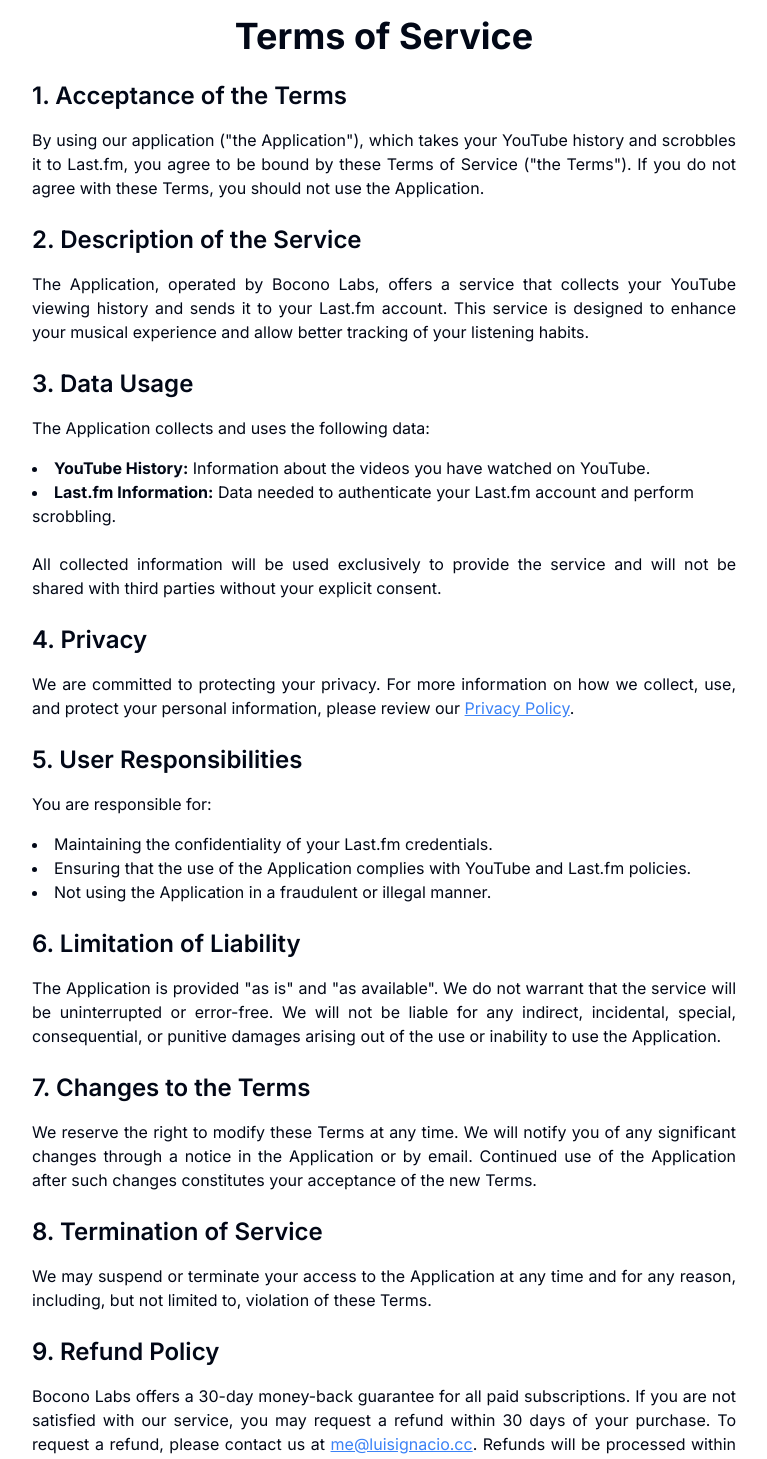
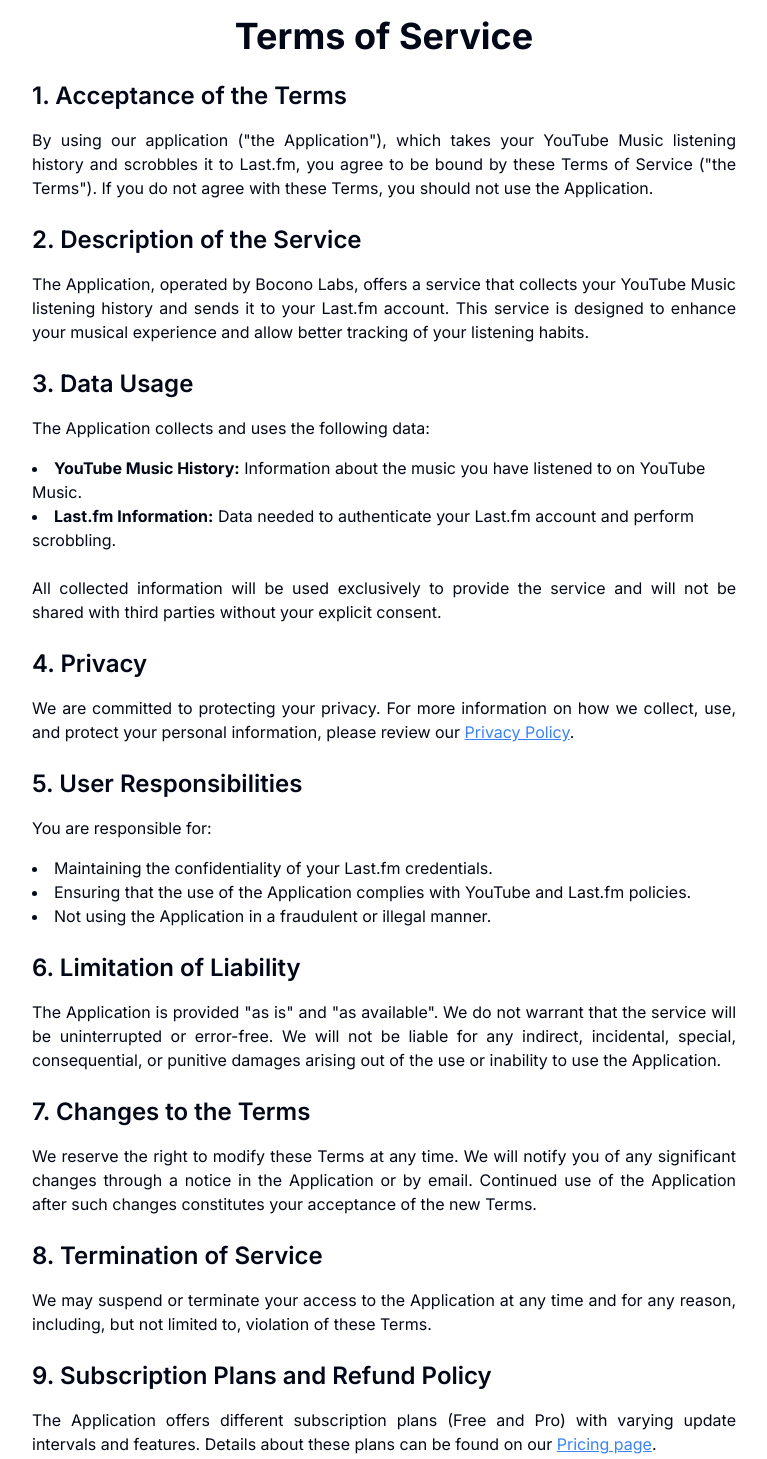
Before and after one commit to luisignaciocc/ytmusic-scrobbler-web, a Next.js app in the folder apps/web/: page /terms in a window 1280 px wide. Shown: the part 120-1579 px from the top of the page, without its empty margins (256-1023 px from the left). Built offline with nearby package versions, Linux system fonts and the light colour scheme; no server answers.

Commit message:
feat: update YouTube Music references in privacy and terms pages, clarify subscription plan details and update listening interval information

```diff
--- a/apps/web/app/page.tsx
+++ b/apps/web/app/page.tsx
@@ -201,8 +201,9 @@
                 </p>
                 <ul className="max-w-[900px] text-gray-500 md:text-xl/relaxed lg:text-base/relaxed xl:text-xl/relaxed dark:text-gray-400 space-y-2">
                   <li>
-                    • Every 5 minutes, we check your YouTube Music listening
-                    history for new songs
+                    • We check your YouTube Music listening history for new
+                    songs at regular intervals - every 30 minutes with our free
+                    plan, or every 5 minutes with our Pro plan
                   </li>
                   <li>
                     • We maintain a secure database of your recently played
--- a/apps/web/app/privacy/page.tsx
+++ b/apps/web/app/privacy/page.tsx
@@ -19,8 +19,8 @@
       </p>
       <ul className="list-disc list-inside mb-6">
         <li>
-          <strong>YouTube History:</strong> Information about the videos you
-          have watched on YouTube.
+          <strong>YouTube Music History:</strong> Information about the music
+          you have listened to on YouTube Music.
         </li>
         <li>
           <strong>Last.fm Information:</strong> Data needed to authenticate your
@@ -104,8 +104,7 @@
         <li>
           The right to rectification – You have the right to request that we
           correct any information you believe is inaccurate or complete
-          information you believe is inaccurate or complete information you
-          believe is incomplete.
+          information you believe is incomplete.
         </li>
         <li>
           The right to erasure – You have the right to request that we erase
@@ -176,7 +175,7 @@
         this page.
       </p>
 
-      <h2 className="text-2xl font-semibold mb-4">11. Contact Us</h2>
+      <h2 className="text-2xl font-semibold mb-4">12. Contact Us</h2>
       <p className="mb-6 text-justify">
         If you have any questions about this Privacy Policy, please contact us
         at{" "}
--- a/apps/web/app/terms/page.tsx
+++ b/apps/web/app/terms/page.tsx
@@ -11,9 +11,9 @@
       </h2>
       <p className="mb-6 text-justify">
         By using our application (&quot;the Application&quot;), which takes your
-        YouTube history and scrobbles it to Last.fm, you agree to be bound by
-        these Terms of Service (&quot;the Terms&quot;). If you do not agree with
-        these Terms, you should not use the Application.
+        YouTube Music listening history and scrobbles it to Last.fm, you agree
+        to be bound by these Terms of Service (&quot;the Terms&quot;). If you do
+        not agree with these Terms, you should not use the Application.
       </p>
 
       <h2 className="text-2xl font-semibold mb-4">
@@ -21,9 +21,9 @@
       </h2>
       <p className="mb-6 text-justify">
         The Application, operated by Bocono Labs, offers a service that collects
-        your YouTube viewing history and sends it to your Last.fm account. This
-        service is designed to enhance your musical experience and allow better
-        tracking of your listening habits.
+        your YouTube Music listening history and sends it to your Last.fm
+        account. This service is designed to enhance your musical experience and
+        allow better tracking of your listening habits.
       </p>
 
       <h2 className="text-2xl font-semibold mb-4">3. Data Usage</h2>
@@ -32,8 +32,8 @@
       </p>
       <ul className="list-disc list-inside mb-6">
         <li>
-          <strong>YouTube History:</strong> Information about the videos you
-          have watched on YouTube.
+          <strong>YouTube Music History:</strong> Information about the music
+          you have listened to on YouTube Music.
         </li>
         <li>
           <strong>Last.fm Information:</strong> Data needed to authenticate your
@@ -94,7 +94,18 @@
         Terms.
       </p>
 
-      <h2 className="text-2xl font-semibold mb-4">9. Refund Policy</h2>
+      <h2 className="text-2xl font-semibold mb-4">
+        9. Subscription Plans and Refund Policy
+      </h2>
+      <p className="mb-6 text-justify">
+        The Application offers different subscription plans (Free and Pro) with
+        varying update intervals and features. Details about these plans can be
+        found on our{" "}
+        <Link href="/pricing" className="underline text-blue-500">
+          Pricing page
+        </Link>
+        .
+      </p>
       <p className="mb-6 text-justify">
         Bocono Labs offers a 30-day money-back guarantee for all paid
         subscriptions. If you are not satisfied with our service, you may
```
